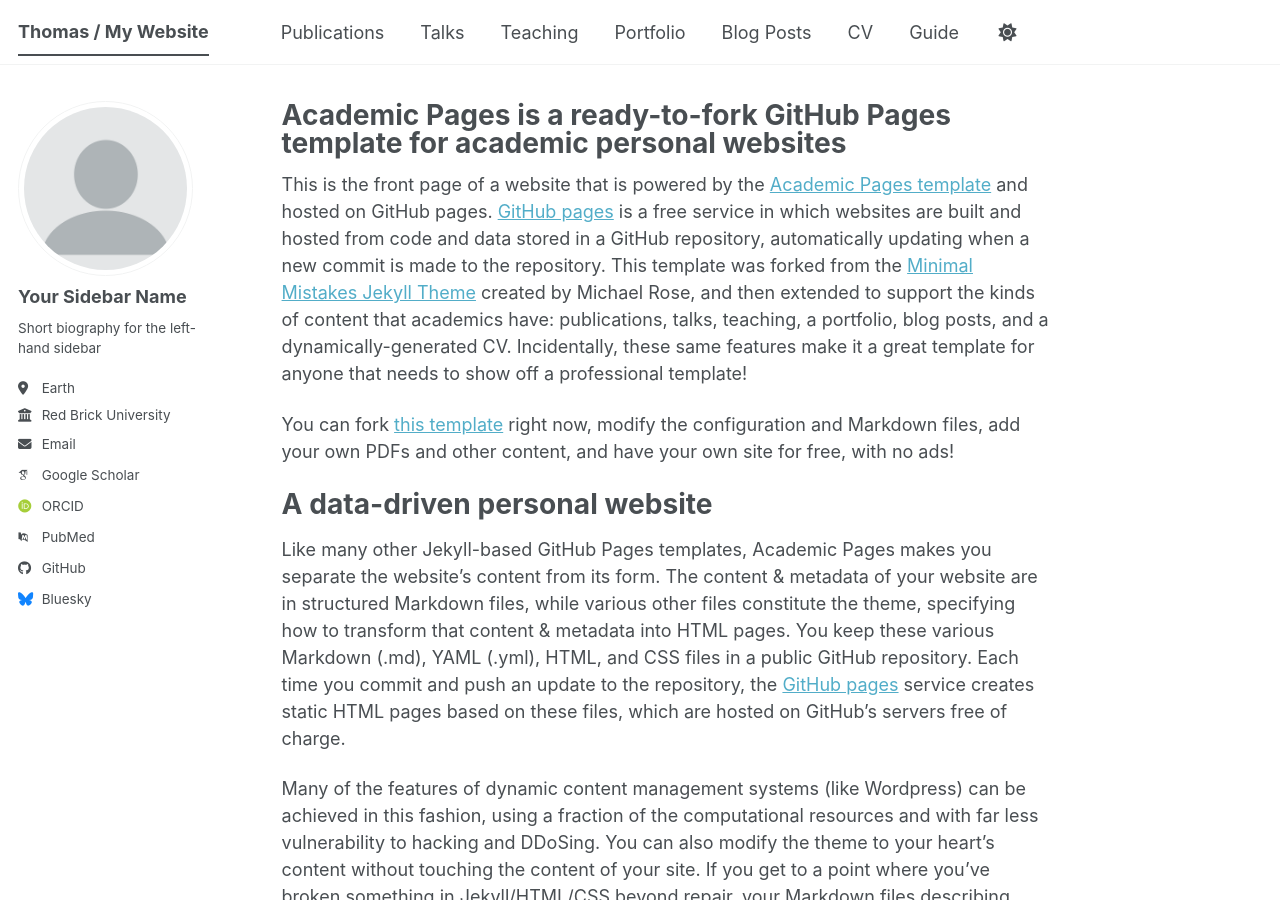
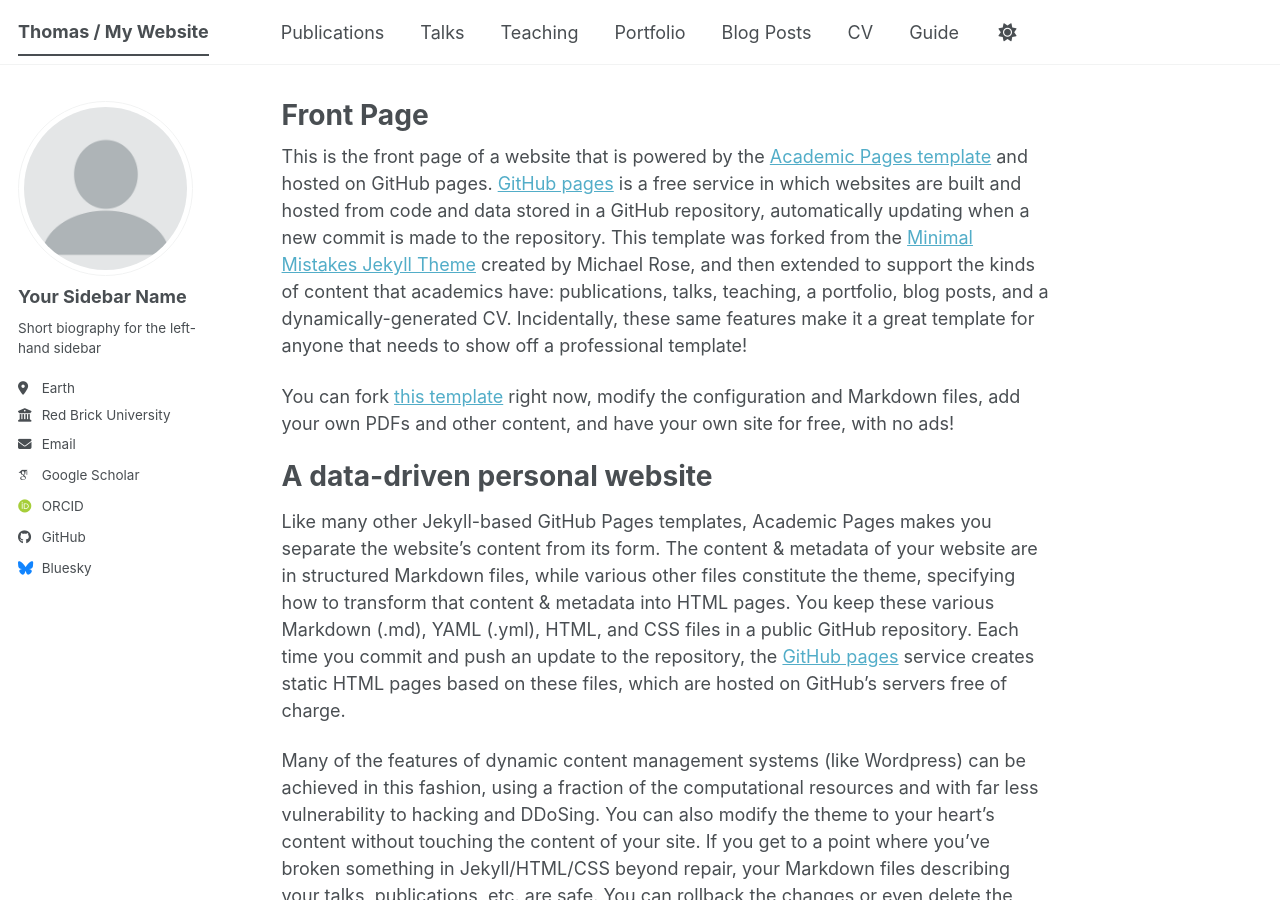
Before and after one commit to Tubbie06/tubbie06.github.io, a Jekyll site: the page built from _pages/about.md, in a window 1280 px wide and 900 px high. Built offline with Jekyll 4.4.1, drawn with Linux system fonts in a browser that asks for light colours; some web fonts are replaced; a script bundle is joined from its source files by our own code; library files that are not in the unit come from our copies.

Commit message:
Test edits

```diff
--- a/_config.yml
+++ b/_config.yml
@@ -13,10 +13,10 @@
 title_separator          : "-"
 name                     : &name "Thomas"
 description              : &description "Your Name's academic portfolio"   # Update this with a general description of your site, this is the default if not overridden by a page
-url                      : https://academicpages.github.io # The base hostname & protocol for your site e.g. "https://[your GitHub username].github.io",
+url                      : https://tubbie06.github.io # The base hostname & protocol for your site e.g. "https://[your GitHub username].github.io",
                                                            # or if you already have some other page hosted on Github then use "https://[your GitHub username].github.io/[Your Repo Name]"
 baseurl                  : "" # the subpath of your site, e.g. "/blog"
-repository               : "academicpages/academicpages.github.io"
+repository               : "tubbie06/tubbie06.github.io"
 
 # Site Author - The following control what appear as part of the author content on the side bar.
 #               If a field is blank the icon and link will not appear, otherwise it will be shown.
@@ -41,7 +41,7 @@
   orcid            : "https://orcid.org/yourorcidurl"
   semantic         : # URL
   ssrn             : # URL
-  pubmed           : "https://www.ncbi.nlm.nih.gov/pubmed/?term=john+snow"
+  pubmed           : # URL
   researchgate     : # URL
   scopus           : # URL
   zotero           : # URL
--- a/_pages/about.md
+++ b/_pages/about.md
@@ -1,6 +1,6 @@
 ---
 permalink: /
-title: "Academic Pages is a ready-to-fork GitHub Pages template for academic personal websites"
+title: "Front Page"
 author_profile: true
 redirect_from:
   - /about/
```
